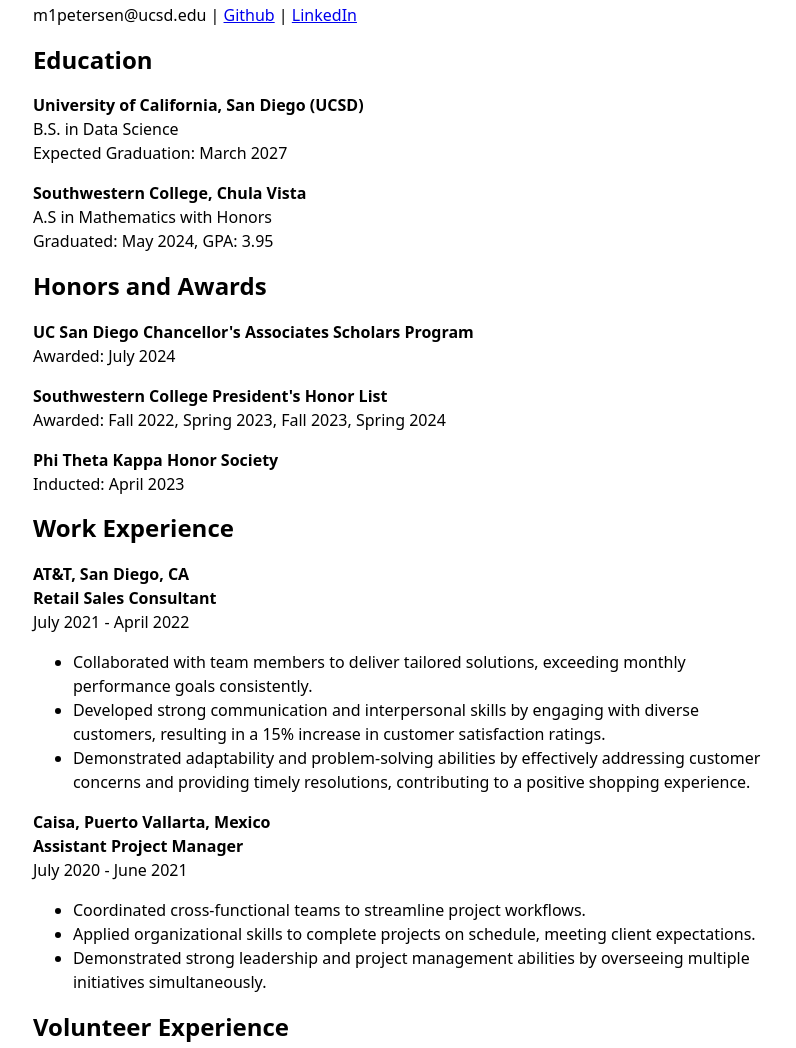
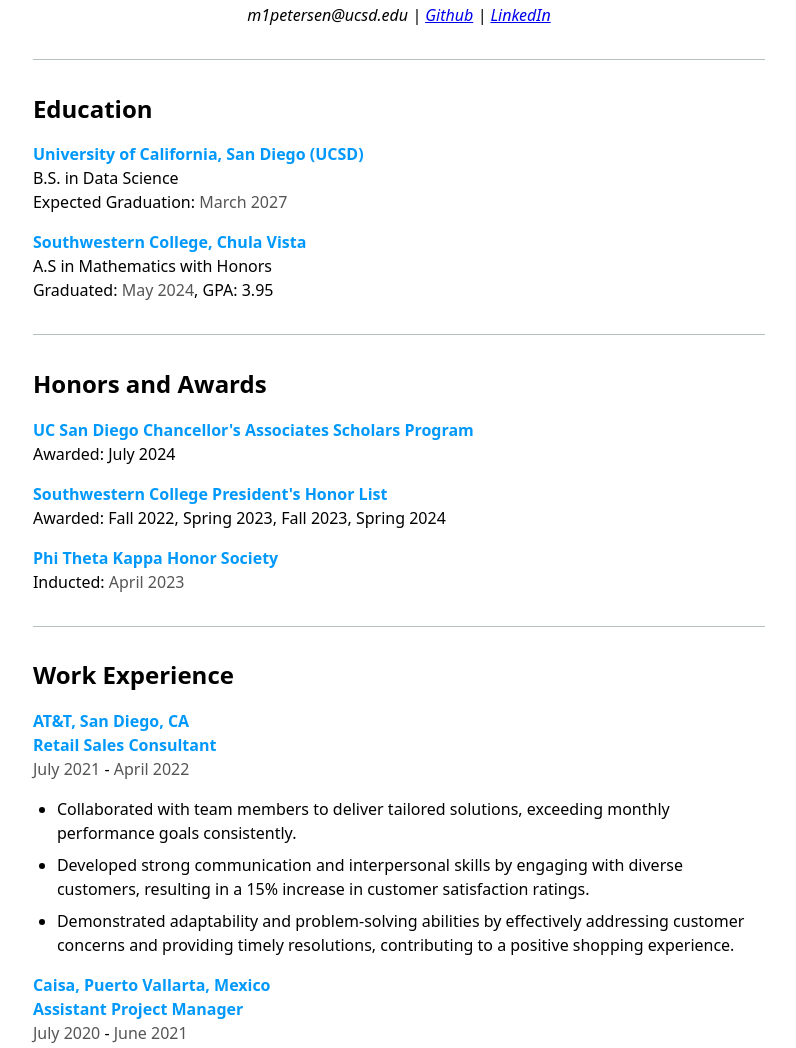
Before and after one commit to m1petersen/portfolio, a plain HTML site: page resume/index.html in a window 1280 px wide. Shown: the part 216-1264 px from the top of the page, without its empty margins (241-1037 px from the left). Drawn offline with Linux system fonts and the light colour scheme.

Commit message:
Style edits to Resume page

```diff
--- a/resume/index.html
+++ b/resume/index.html
@@ -17,9 +17,10 @@
 
 
     <h1>Michael A. Petersen</h1>
-    <p>
+    <p class="summary">
     m1petersen@ucsd.edu | <a href="https://github.com/m1petersen" target="_blank">Github</a> | <a href="https://linkedin.com/in/michael-petersen-244873212/" target="_blank">LinkedIn</a>
     </p>
+
     <section>
     <h2>Education</h2>
     <p>
--- a/style.css
+++ b/style.css
@@ -90,3 +90,32 @@ h1, h2, h3, h4, h5, h6 {
 h1 {
   font-size: 400%;
 }
+
+.summary {
+  text-align: center;
+  font-style: italic;
+  margin-bottom: 2rem;
+}
+
+section {
+  border-top: 1px solid oklch(80% 3% 200);
+  padding-block: 1rem;
+}
+
+time {
+  color: oklch(45% 0% 0);
+  font-variant-numeric: tabular-nums;
+}
+
+ul {
+  padding-inline-start: 1.5rem;
+  margin-top: 0.5rem;
+}
+
+li {
+  margin-bottom: 0.5rem;
+}
+
+section b {
+  color: var(--color-accent);
+}
```
